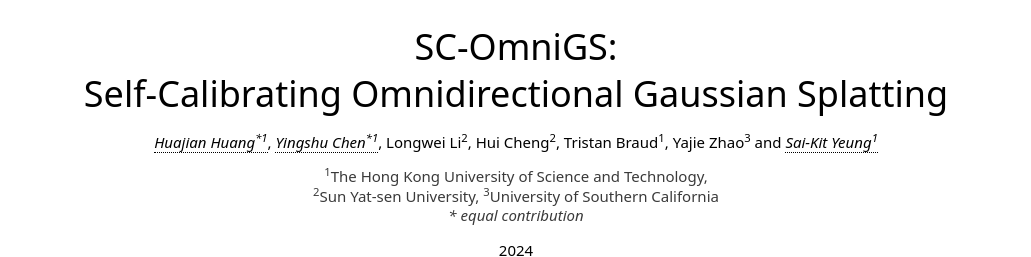
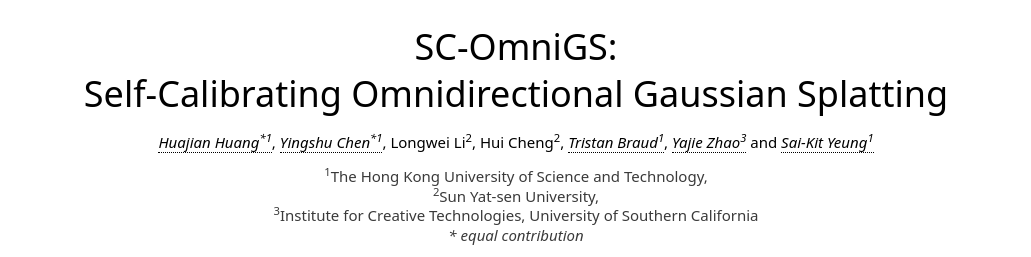
Before and after one commit to chenyingshu/sc-omnigs, a plain HTML site: page index.html in a window 1280 px wide. Shown: the top 257 px of the page, without its empty margins (124-1155 px from the left). Drawn offline with Linux system fonts and the light colour scheme.

Commit message:
add affiliations

```diff
--- a/index.html
+++ b/index.html
@@ -39,13 +39,13 @@ if (!doNotTrack) {
 					<em><a href="https://chenyingshu.github.io" style="border-bottom: 1px dotted black;">Yingshu Chen<sup>*1</sup></a></em>,
 					Longwei Li<sup>2</sup>,
 					Hui Cheng<sup>2</sup>,
-					Tristan Braud<sup>1</sup>,
-					Yajie Zhao<sup>3</sup> and
+					<em><a href="https://braudt.people.ust.hk/" style="border-bottom: 1px dotted black;">Tristan Braud<sup>1</sup></a></em>,
+					<em><a href="https://www.yajie-zhao.com/" style="border-bottom: 1px dotted black;">Yajie Zhao<sup>3</sup></a></em> and
 					<em><a href="http://www.saikit.org" style="border-bottom: 1px dotted black;">Sai-Kit Yeung<sup>1</sup></a></em>
 				</p>
 				<p class="w3-text-dark-gray"><sup>1</sup>The Hong Kong University of Science and Technology, <br>
-					<sup>2</sup>Sun Yat-sen University,
-					<sup>3</sup>University of Southern California<br>
+					<sup>2</sup>Sun Yat-sen University,<br>
+					<sup>3</sup>Institute for Creative Technologies, University of Southern California<br>
 					<em>* equal contribution</em></p>
 
 			</div>
```
